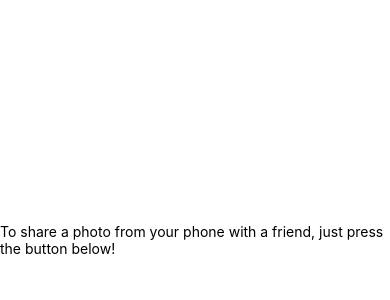
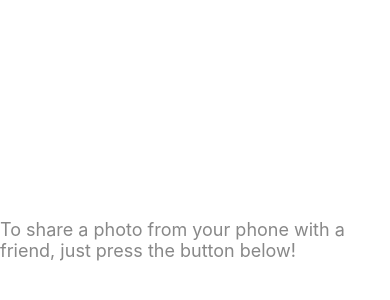
Before and after one commit to hyebinnxa/ExpoTutorialTest, a React Native app in the folder ImageShare/: screen / in a window 390 px wide. Shown: the part 182-482 px from the top of the page. Built offline with nearby package versions, Linux system fonts and the light colour scheme.

Commit message:
Add text style

```diff
--- a/ImageShare/App.js
+++ b/ImageShare/App.js
@@ -5,7 +5,9 @@
 export default function App() {
   return (
     <View style={styles.container}>
-      <Text>To share a photo from your phone with a friend, just press the button below!</Text>
+      <Text style={{color: '#888', fontSize: 18}}>
+      To share a photo from your phone with a friend, just press the button below!
+      </Text>
       <StatusBar style="auto" />
     </View>
   );
```
